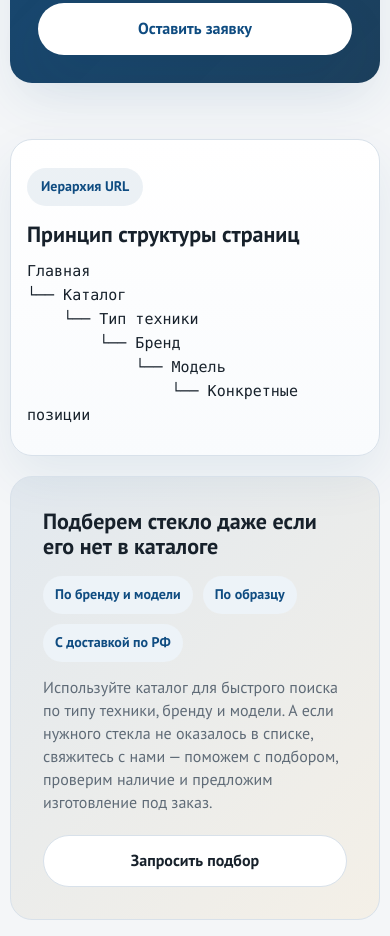
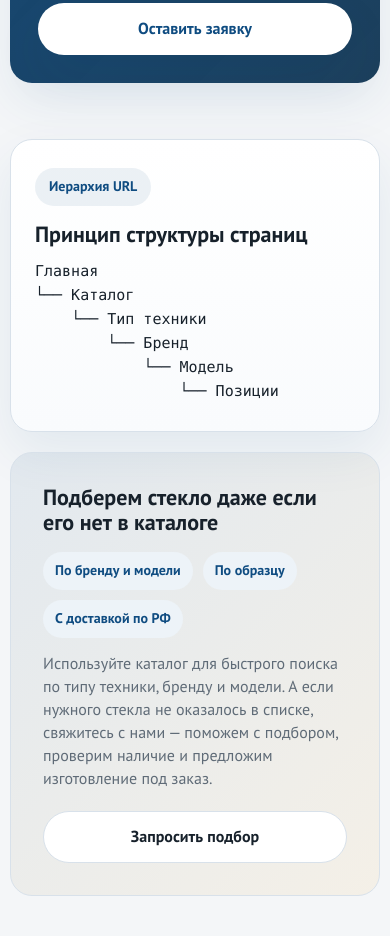
Before and after one commit to kotkodevelop/spec-glass, a plain HTML site: page catalog/index.html in a window 390 px wide. Shown: the part 1983-2919 px from the top of the page. Drawn offline with Linux system fonts and the light colour scheme.

Commit message:
css changes

```diff
--- a/assets/css/style.css
+++ b/assets/css/style.css
@@ -749,6 +749,6 @@ body.modal-open { overflow: hidden; }
   .logo-meta { display: none; }
   .btn { width: 100%; }
   .tree-card {
-    padding: 28px 16px;
+    padding: 28px 24px;
   }
 }
--- a/catalog/index.html
+++ b/catalog/index.html
@@ -77,7 +77,7 @@
     └── Тип техники
         └── Бренд
             └── Модель
-                └── Конкретные позиции</div>
+                └── Позиции</div>
         </div>
         <div class="promo-box">
           <h3>Подберем стекло даже если его нет в каталоге</h3>
```
